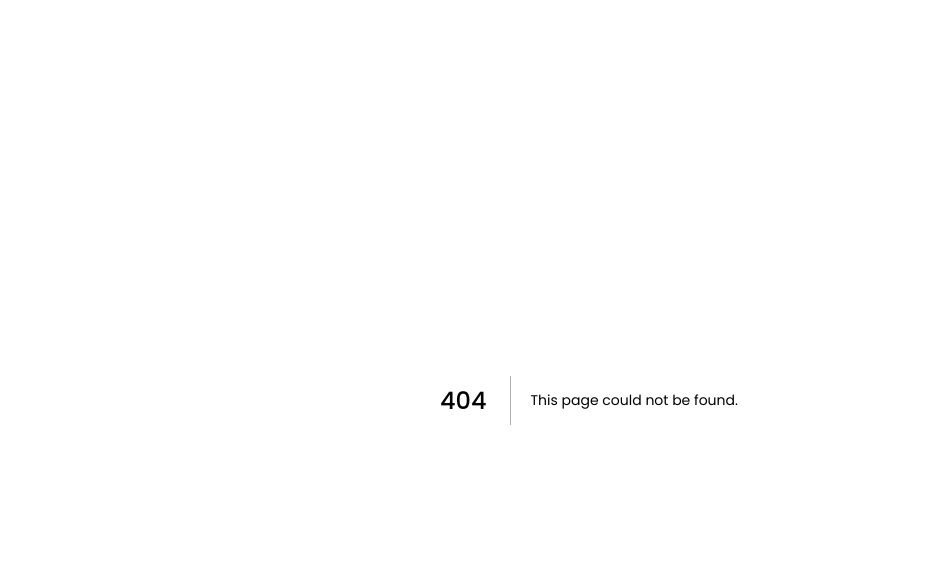
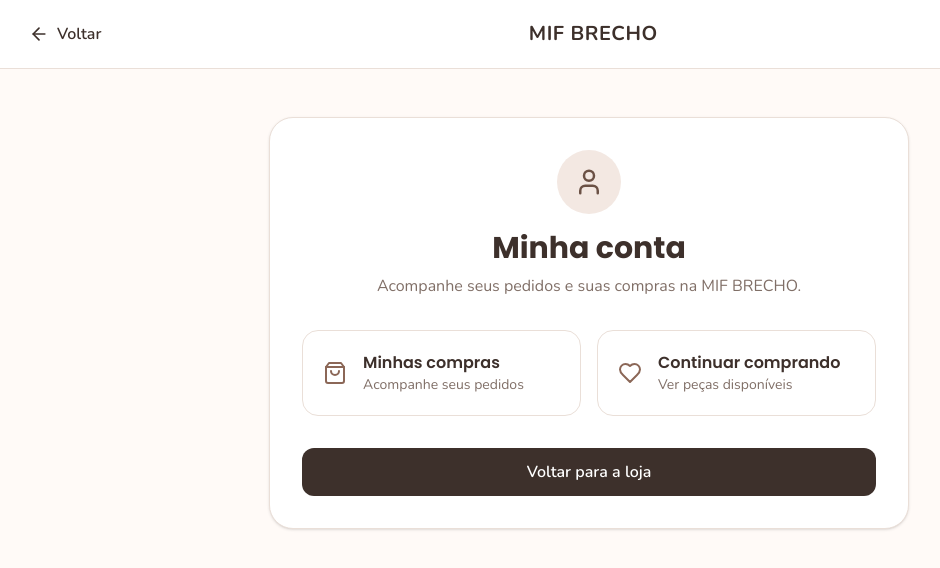
Before and after one commit to mifbrecho/mifbrecho, a Next.js app in the folder apps/web/: page /conta in a window 1280 px wide. Before the commit this address had no page. Shown: the top 568 px of the page, without its empty margins (51-991 px from the left). Built offline with nearby package versions, Linux system fonts and the light colour scheme.

Commit message:
Create ContaPage component for user account management

```diff
--- /dev/null
+++ b/apps/web/src/app/conta/page.tsx
@@ -0,0 +1,88 @@
+"use client";
+
+import Link from "next/link";
+import { User, ShoppingBag, Heart, ArrowLeft } from "lucide-react";
+
+export default function ContaPage() {
+  return (
+    <main className="min-h-screen bg-[#fffaf7]">
+      <header className="border-b border-[#eadfd8] bg-white">
+        <div className="mx-auto flex max-w-6xl items-center justify-between px-4 py-5">
+          <Link
+            href="/"
+            className="flex items-center gap-2 font-semibold text-[#3d302b]"
+          >
+            <ArrowLeft size={20} />
+            Voltar
+          </Link>
+
+          <Link
+            href="/"
+            className="text-xl font-bold tracking-wide text-[#3d302b]"
+          >
+            MIF BRECHO
+          </Link>
+
+          <div className="w-16" />
+        </div>
+      </header>
+
+      <section className="mx-auto max-w-2xl px-4 py-12">
+        <div className="rounded-3xl border border-[#eadfd8] bg-white p-8 shadow-sm">
+          <div className="mb-8 text-center">
+            <div className="mx-auto mb-4 flex h-16 w-16 items-center justify-center rounded-full bg-[#f3e8e2] text-[#6b5145]">
+              <User size={30} />
+            </div>
+
+            <h1 className="text-3xl font-bold text-[#3d302b]">
+              Minha conta
+            </h1>
+
+            <p className="mt-2 text-[#806f67]">
+              Acompanhe seus pedidos e suas compras na MIF BRECHO.
+            </p>
+          </div>
+
+          <div className="grid gap-4 sm:grid-cols-2">
+            <Link
+              href="/checkout"
+              className="flex items-center gap-4 rounded-2xl border border-[#eadfd8] p-5 transition hover:bg-[#fff7f2]"
+            >
+              <ShoppingBag className="text-[#8b6757]" />
+              <div>
+                <h2 className="font-semibold text-[#3d302b]">
+                  Minhas compras
+                </h2>
+                <p className="text-sm text-[#806f67]">
+                  Acompanhe seus pedidos
+                </p>
+              </div>
+            </Link>
+
+            <Link
+              href="/"
+              className="flex items-center gap-4 rounded-2xl border border-[#eadfd8] p-5 transition hover:bg-[#fff7f2]"
+            >
+              <Heart className="text-[#8b6757]" />
+              <div>
+                <h2 className="font-semibold text-[#3d302b]">
+                  Continuar comprando
+                </h2>
+                <p className="text-sm text-[#806f67]">
+                  Ver peças disponíveis
+                </p>
+              </div>
+            </Link>
+          </div>
+
+          <Link
+            href="/"
+            className="mt-8 block rounded-xl bg-[#3d302b] px-5 py-3 text-center font-semibold text-white transition hover:opacity-90"
+          >
+            Voltar para a loja
+          </Link>
+        </div>
+      </section>
+    </main>
+  );
+}
```
